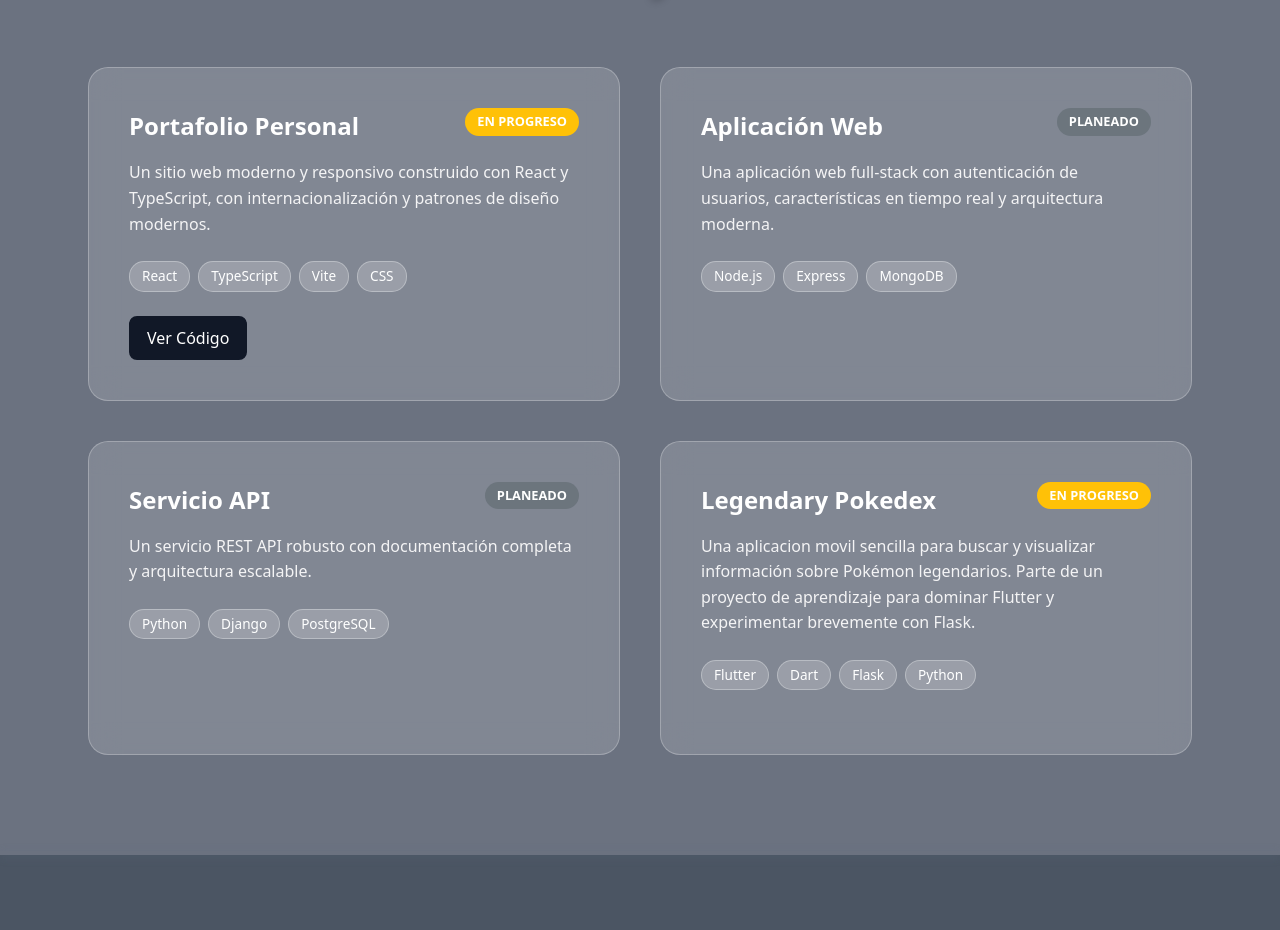
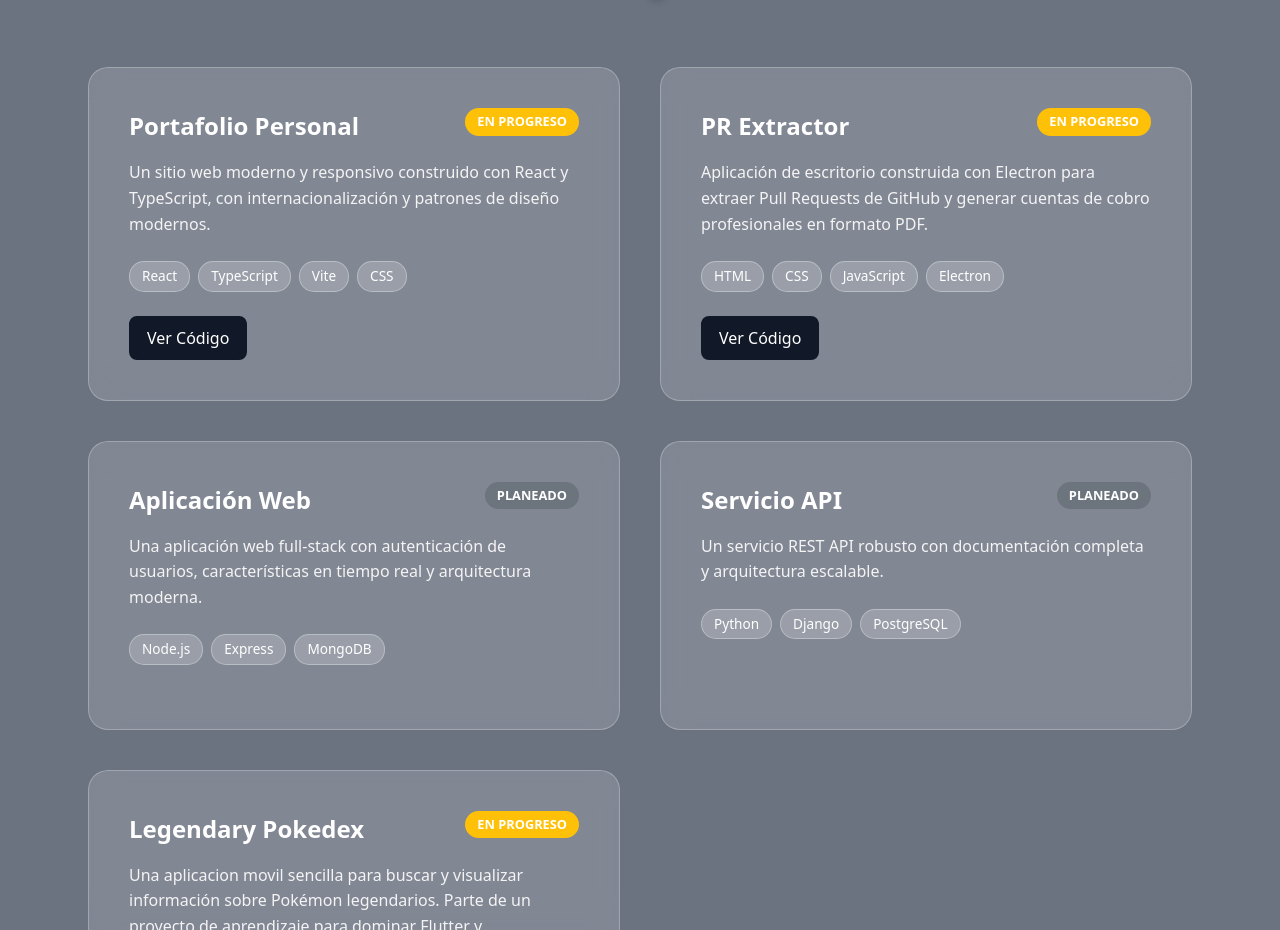
Before and after one commit to Mega-Barto/Mega-Barto.github.io, a React (Vite) app: page / in a window 1280 px wide. Shown: the part 2517-3447 px from the top of the page. Built offline with nearby package versions, Linux system fonts and the light colour scheme.

Commit message:
feat: Add PR Extractor project details and internationalization support

```diff
--- a/src/contents/projects.ts
+++ b/src/contents/projects.ts
@@ -21,20 +21,28 @@ export const getProjects = (t: TFunction): Project[] => [
   },
   {
     id: '2',
+    title: t('projects.pr-extractor.title'),
+    description: t('projects.pr-extractor.description'),
+    technologies: ['HTML', 'CSS', 'JavaScript', 'Electron'],
+    github: 'https://github.com/Mega-Barto/PR-Extractor',
+    status: 'in-progress'
+  },
+  {
+    id: '3',
     title: t('projects.project2.title'),
     description: t('projects.project2.description'),
     technologies: ['Node.js', 'Express', 'MongoDB'],
     status: 'planned'
   },
   {
-    id: '3',
+    id: '4',
     title: t('projects.project3.title'),
     description: t('projects.project3.description'),
     technologies: ['Python', 'Django', 'PostgreSQL'],
     status: 'planned'
   },
   {
-    id: '4',
+    id: '5',
     title: t('projects.legendary-pokedex.title'),
     description: t('projects.legendary-pokedex.description'),
     technologies: ['Flutter', 'Dart', 'Flask', 'Python'],
--- a/src/i18n/locales/en.json
+++ b/src/i18n/locales/en.json
@@ -90,6 +90,10 @@
     "legendary-pokedex": {
       "title": "Legendary Pokedex",
       "description": "A simple mobile application to search and view information about legendary Pokémon. Part of a learning project to master Flutter and briefly experiment with Flask."
+    },
+    "pr-extractor": {
+      "title": "PR Extractor",
+      "description": "Desktop application built with Electron to extract Pull Requests from GitHub and generate professional billing statements in PDF format."
     },
     "status": {
       "completed": "Completed",
--- a/src/i18n/locales/es.json
+++ b/src/i18n/locales/es.json
@@ -90,6 +90,10 @@
     "legendary-pokedex": {
       "title": "Legendary Pokedex",
       "description": "Una aplicacion movil sencilla para buscar y visualizar información sobre Pokémon legendarios. Parte de un proyecto de aprendizaje para dominar Flutter y experimentar brevemente con Flask."
+    },
+    "pr-extractor": {
+      "title": "PR Extractor",
+      "description": "Aplicación de escritorio construida con Electron para extraer Pull Requests de GitHub y generar cuentas de cobro profesionales en formato PDF."
     },
     "status": {
       "completed": "Completado",
```
